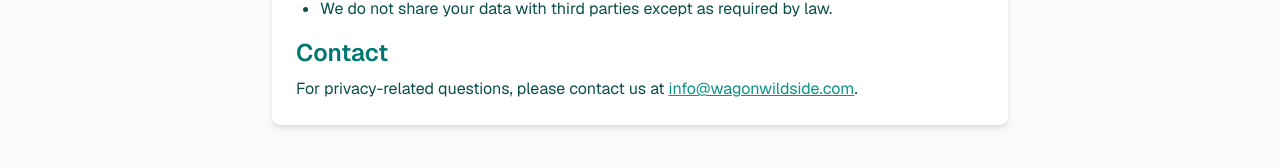
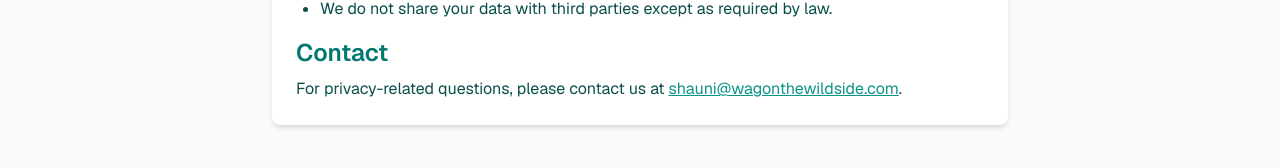
Before and after one commit to ross-kirk/public_wag_frontend, a Next.js app: page /privacy in a window 1280 px wide. Shown: the part 483-651 px from the top of the page. Built offline with nearby package versions, Linux system fonts and the light colour scheme.

Commit message:
Content updates

```diff
--- a/src/app/contact/page.tsx
+++ b/src/app/contact/page.tsx
@@ -18,8 +18,8 @@ export default function Contact() {
         <button type="submit" className="bg-teal-600 text-white py-2 px-4 rounded hover:bg-teal-700 transition-colors font-semibold">Send Message</button>
       </form>
       <div className="text-teal-800">
-        <p><span className="font-semibold">Email:</span> <a href="mailto:info@wagonwildside.com" className="underline hover:text-teal-600">info@wagonwildside.com</a></p>
-        <p><span className="font-semibold">Phone:</span> (555) 123-4567</p>
+        <p><span className="font-semibold">Email:</span> <a href="mailto:shauni@wagonthewildside.com" className="underline hover:text-teal-600">shauni@wagonthewildside.com</a></p>
+        <p><span className="font-semibold">Phone:</span> +44 7885 511067</p>
       </div>
     </main>
   );
--- a/src/app/page.tsx
+++ b/src/app/page.tsx
@@ -10,7 +10,8 @@ export default function Home() {
             Wag On The Wild Side
           </h1>
           <p className="mb-6 text-lg text-teal-800 bg-white p-4 rounded shadow-sm text-center md:text-left">
-            Professional, fun, and caring dog walking adventures in your neighborhood! We treat every pup like family and make every walk a tail-wagging experience.
+            I'm Shauni. A fully insured, professional dog walker, offering solo or small group adventures tailored to your dog's personality in the Dundee area.<br/>
+            I specialise in dogs that require extra patience & special adjustments, but everyone is welcome 🐾🐶🥰
           </p>
           <div className="flex gap-4 mt-2">
             <Link href="/services">
--- a/src/app/privacy/page.tsx
+++ b/src/app/privacy/page.tsx
@@ -18,7 +18,7 @@ export default function Privacy() {
         </ul>
         <h2 className="text-2xl font-semibold mb-2 text-teal-700">Contact</h2>
         <p>
-          For privacy-related questions, please contact us at <a href="mailto:info@wagonwildside.com" className="underline text-teal-600">info@wagonwildside.com</a>.
+          For privacy-related questions, please contact us at <a href="mailto:shauni@wagonthewildside.com" className="underline text-teal-600">shauni@wagonthewildside.com</a>.
         </p>
       </section>
     </main>
```
